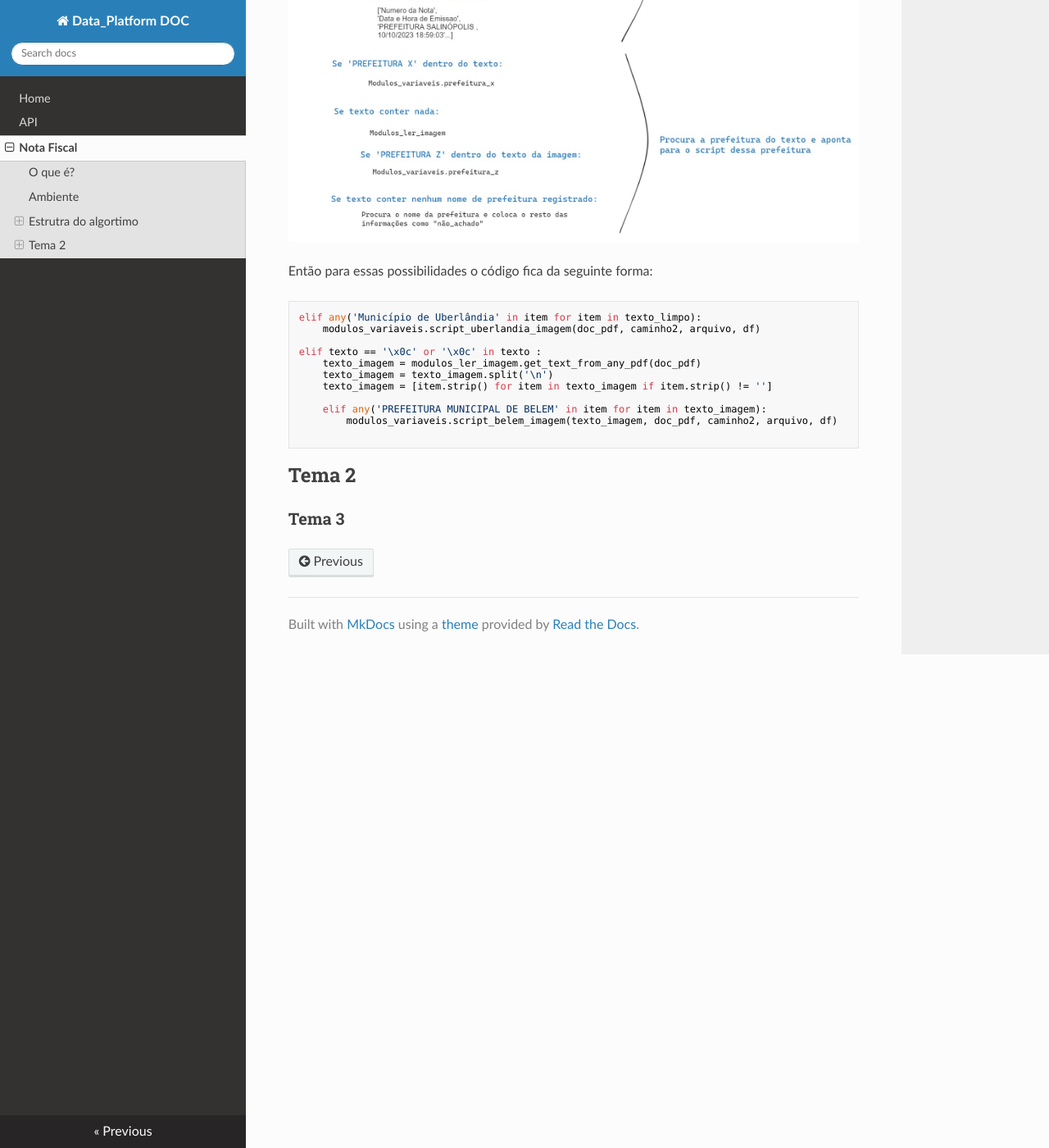
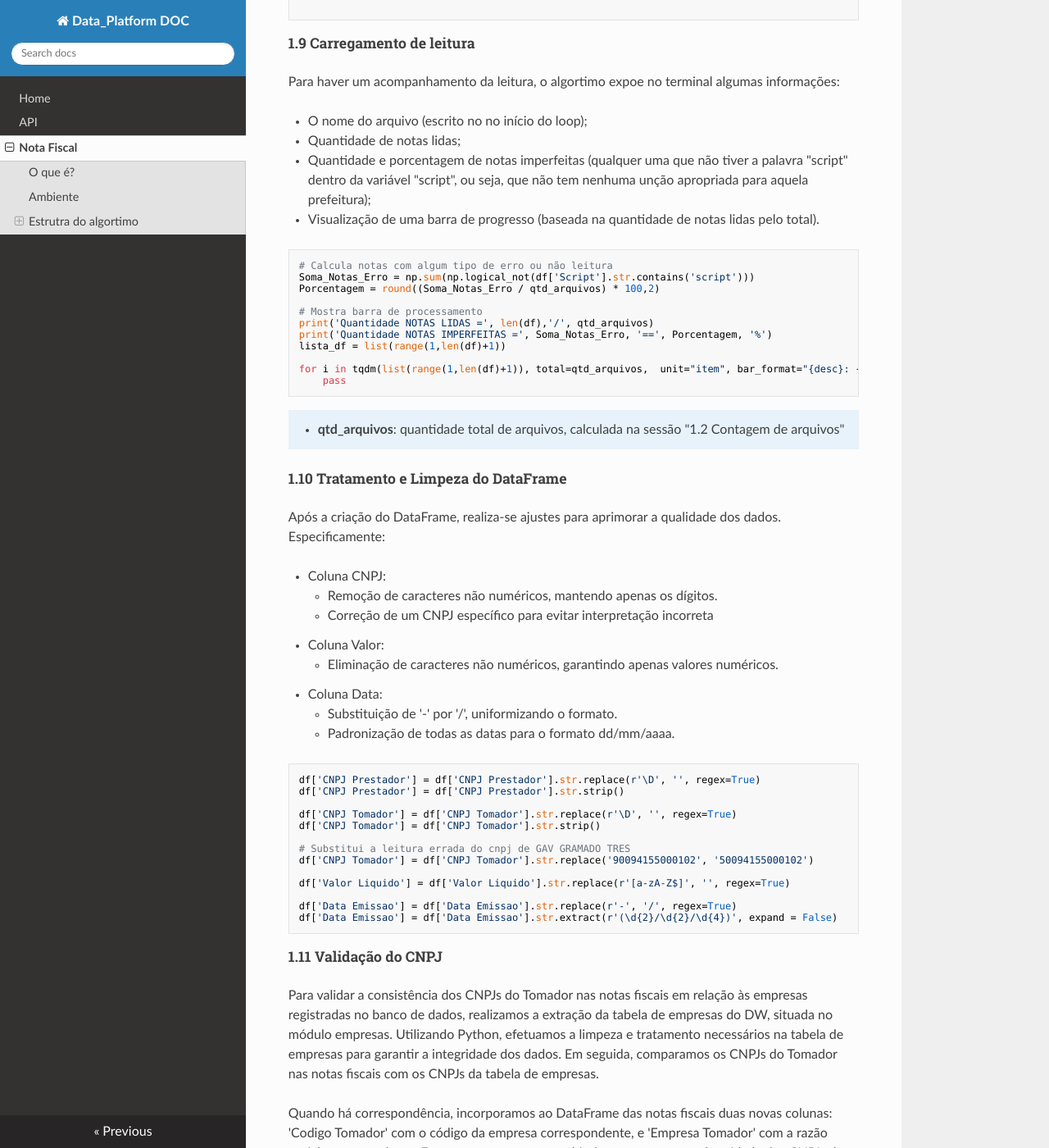
Before and after one commit to BrunoGAV/data_platform_doc, an MkDocs documentation site: the page built from docs/Leitura_Notas_Fiscais.md, in a window 1280 px wide and 1400 px high, scrolled down 6890 px. Shown: the whole window at 82% size. Built offline with MkDocs 1.6.1, drawn with Linux system fonts in a browser that asks for light colours; nearby versions of some CDN libraries; some of the changed text lies outside the part shown.

Commit message:
Continuando documentacao
Continuando documentacao

````diff
--- a/docs/Leitura_Notas_Fiscais.md
+++ b/docs/Leitura_Notas_Fiscais.md
@@ -257,7 +257,119 @@ df.loc[len(df)] = lista_variaveis
     - **df**: datafrane que está sendo construído durante o código
 
 
+##### 1.8 Tentativa e Erro
+Todo esse código que exerce sobre esse arquivo selecionado no loop de pastas, passa por um processo de tentativa e erro, utilizando o "try except". Dessa forma, mesmo que ocorra algum erro durante a execução, o algoritmo não irá travar. Nesse sentido, ele simplesmente irá entender aquela nota como erro, preencher a lista_variaveis com a palavra "erro" nas variáveis, e inseri-la nno dataframe.
 
+```py
+try:
+    if arquivo.lower().endswith('.pdf'): # Se é da extensão .pdf
+        caminho = diretorio_atual + '\\' + arquivo
+        caminho_curto = caminho.split('\\')[-4:-1]
+        caminho_curto = (caminho_curto[0] + '/' + caminho_curto[1] + '/' + caminho_curto[2])
+        print('CAMINHO DA NOTA =', caminho)
+
+        ...
+
+except Exception as e:
+    lista_variaveis = ['erro', 'erro', 'erro', 'erro', 'erro', 'erro', 'erro', 'erro', e, caminho, caminho_curto, arquivo]
+    df.loc[len(df)] = lista_variaveis
+
+```
+
+##### 1.9 Carregamento de leitura
+Para haver um acompanhamento da leitura, o algortimo expoe no terminal algumas informações:
+
+* O nome do arquivo (escrito no no início do loop);
+* Quantidade de notas lidas;
+* Quantidade e porcentagem de notas imperfeitas (qualquer uma que não tiver a palavra "script" dentro da variável "script", ou seja, que não tem nenhuma unção apropriada para aquela prefeitura);
+* Visualização de uma barra de progresso (baseada na quantidade de notas lidas pelo total).
+
+```py
+# Calcula notas com algum tipo de erro ou não leitura
+Soma_Notas_Erro = np.sum(np.logical_not(df['Script'].str.contains('script')))
+Porcentagem = round((Soma_Notas_Erro / qtd_arquivos) * 100,2)
+
+# Mostra barra de processamento
+print('Quantidade NOTAS LIDAS =', len(df),'/', qtd_arquivos)
+print('Quantidade NOTAS IMPERFEITAS =', Soma_Notas_Erro, '==', Porcentagem, '%')
+lista_df = list(range(1,len(df)+1))
+
+for i in tqdm(list(range(1,len(df)+1)), total=qtd_arquivos,  unit="item", bar_format="{desc}: {percentage:.2f}% {bar}",desc="Processando"):
+    pass
+```
+!!! example ""
+
+    - **qtd_arquivos**: quantidade total de arquivos, calculada na sessão "1.2 Contagem de arquivos"
+
+
+##### 1.10 Tratamento e Limpeza do DataFrame
+Após a criação do DataFrame, realiza-se ajustes para aprimorar a qualidade dos dados. Especificamente:
+
+* Coluna CNPJ:
+    * Remoção de caracteres não numéricos, mantendo apenas os dígitos.
+    * Correção de um CNPJ específico para evitar interpretação incorreta
+* Coluna Valor:
+    * Eliminação de caracteres não numéricos, garantindo apenas valores numéricos.
+* Coluna Data:
+    * Substituição de '-' por '/', uniformizando o formato.
+    * Padronização de todas as datas para o formato dd/mm/aaaa.
+
+
+```py
+df['CNPJ Prestador'] = df['CNPJ Prestador'].str.replace(r'\D', '', regex=True)
+df['CNPJ Prestador'] = df['CNPJ Prestador'].str.strip()
+
+df['CNPJ Tomador'] = df['CNPJ Tomador'].str.replace(r'\D', '', regex=True)
+df['CNPJ Tomador'] = df['CNPJ Tomador'].str.strip()
+
+# Substitui a leitura errada do cnpj de GAV GRAMADO TRES
+df['CNPJ Tomador'] = df['CNPJ Tomador'].str.replace('90094155000102', '50094155000102')
+
+df['Valor Liquido'] = df['Valor Liquido'].str.replace(r'[a-zA-Z$]', '', regex=True)
+
+df['Data Emissao'] = df['Data Emissao'].str.replace(r'-', '/', regex=True)
+df['Data Emissao'] = df['Data Emissao'].str.extract(r'(\d{2}/\d{2}/\d{4})', expand = False)
+```
+
+##### 1.11 Validação do CNPJ
+Para validar a consistência dos CNPJs do Tomador nas notas fiscais em relação às empresas registradas no banco de dados, realizamos a extração da tabela de empresas do DW, situada no módulo empresas. Utilizando Python, efetuamos a limpeza e tratamento necessários na tabela de empresas para garantir a integridade dos dados. Em seguida, comparamos os CNPJs do Tomador nas notas fiscais com os CNPJs da tabela de empresas.
+
+Quando há correspondência, incorporamos ao DataFrame das notas fiscais duas novas colunas: 'Codigo Tomador' com o código da empresa correspondente, e 'Empresa Tomador' com a razão social correspondente. Este processo tem como objetivo assegurar a conformidade dos CNPJs do Tomador com as empresas registradas, proporcionando uma análise consistente dos dados.
+
+```py
+# Conexão com tabela empresas do banco
+df_empresas = modulos_empresas.df_empresas
+df_empresas = df_empresas.drop_duplicates(subset='cnpj', keep='first')
+df_empresas['cod_empresa'] = df_empresas['cod_empresa'].astype(int)
+df_empresas['cod_empresa'] = round(df_empresas['cod_empresa'])
+df_empresas['cod_empresa'] = df_empresas['cod_empresa'].astype(str)
+
+# Especifica o codigo da empresa
+df['Codigo Tomador'] = np.where(
+    df['CNPJ Tomador'].isin(df_empresas['cnpj']),
+    df['CNPJ Tomador'].map(df_empresas.set_index('cnpj')['cod_empresa']),
+    '-'
+)
+
+# Especifica a razao social da empresa
+df['Empresa Tomador'] = np.where(
+    df['CNPJ Tomador'].isin(df_empresas['cnpj']),
+    df['CNPJ Tomador'].map(df_empresas.set_index('cnpj')['empresa']),
+    '-'
+)
+```
+# 1.12 Coluna de Novos Nomes
+Visando também renomear os arquivos baseado no conteúdo das notas, o código contém uma função que baseada em condições, cria uma variável com um nome padrão para a nota, sendo o novo nome "Razão social do prestador + codigo do tomador + valor do serviço da nota". Essa função está localizada no módulo variaveis.
+
+```py
+# Cria a coluna com o nome do arquivo alterado
+df['Arquivo_Nome_Alterado'] = df.apply(modulos_variaveis_v13.coluna_altera_nome4, axis=1)
+df['Arquivo_Nome_Alterado'] = df['Arquivo_Nome_Alterado'].apply(modulos_variaveis_v13.limpa_acento)
+df['Arquivo_Nome_Alterado'] = df['Arquivo_Nome_Alterado'].str.replace("'", '')
+df['Arquivo_Nome_Alterado'] = df['Arquivo_Nome_Alterado'].str.replace("@", '')
+df['Arquivo_Nome_Alterado'] = df['Arquivo_Nome_Alterado'].astype(str)
+df['Arquivo_Nome_Alterado'] = df['Arquivo_Nome_Alterado'].apply(unidecode)
+```
 
 Agora com a variável "texto_limpo", há 3 possibilidades:
 !!! example ""
@@ -266,24 +378,3 @@ Agora com a variável "texto_limpo", há 3 possibilidades:
     - **3**) O texto_limpo não contém nenhum nome de prefeitura que tenho registro, logo na planilha do Excel vai conter esse arquivo com a informação "não_achado".
 
 ![alt text](pdf1.jpg)
-
-Então para essas possibilidades o código fica da seguinte forma:
-
-```py
-elif any('Município de Uberlândia' in item for item in texto_limpo):
-    modulos_variaveis.script_uberlandia_imagem(doc_pdf, caminho2, arquivo, df)
-
-elif texto == '\x0c' or '\x0c' in texto :
-    texto_imagem = modulos_ler_imagem.get_text_from_any_pdf(doc_pdf)
-    texto_imagem = texto_imagem.split('\n')
-    texto_imagem = [item.strip() for item in texto_imagem if item.strip() != '']
-
-    elif any('PREFEITURA MUNICIPAL DE BELEM' in item for item in texto_imagem):
-        modulos_variaveis.script_belem_imagem(texto_imagem, doc_pdf, caminho2, arquivo, df)
-
-```
-
-
-## Tema 2
-
-### Tema 3
````
